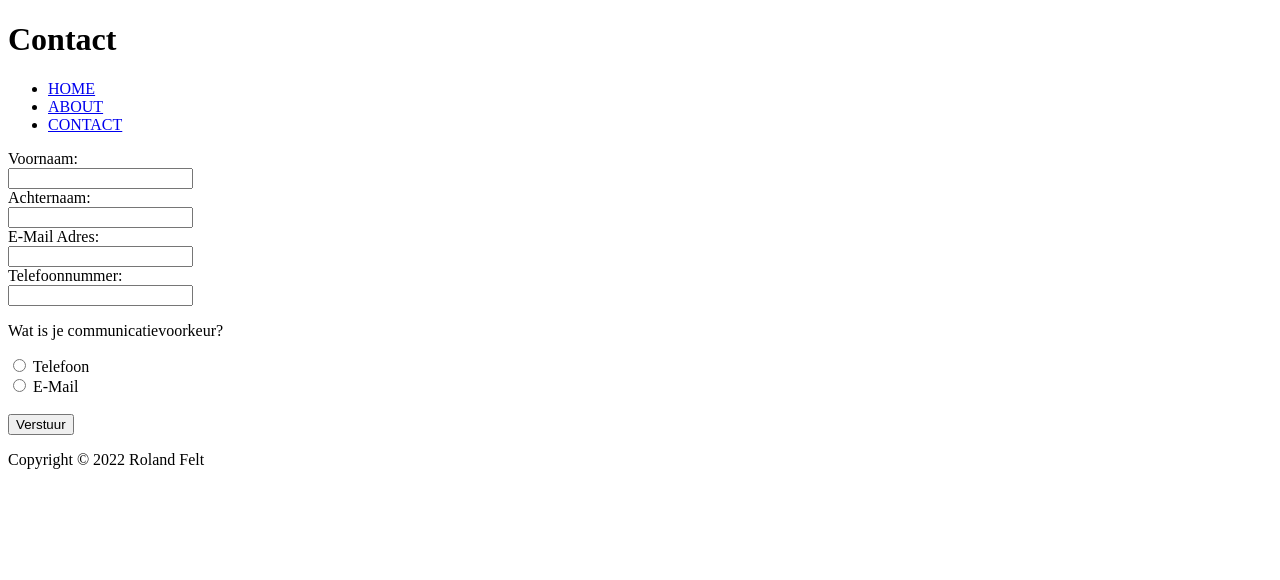
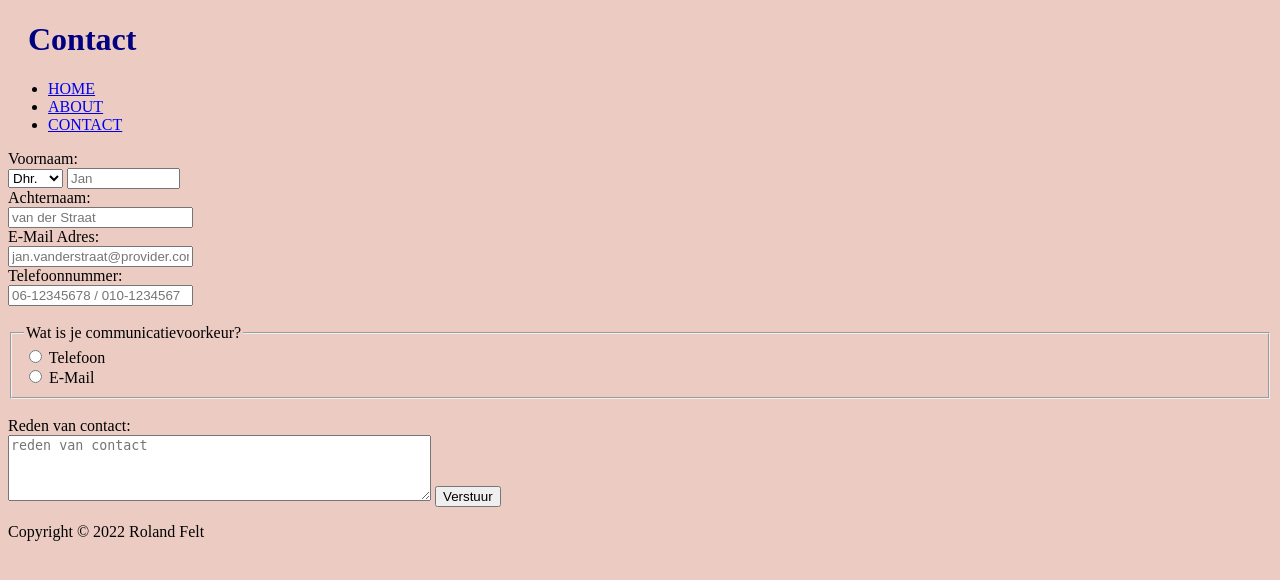
Before and after one commit to userieur/educom-webshop-basis, a PHP site: page /contact.html in a window 1280 px wide. Shown: the top 580 px of the page. Run offline with PHP 8.4, Linux system fonts and the light colour scheme.

Commit message:
#11 #12 #13 #14 #15 #16 #17 #18 Alle feedback aangepast, zal volgende keer per issue doen...

```diff
--- a/CSS/stylesheet.css
+++ b/CSS/stylesheet.css
@@ -1 +1,9 @@
 /* Cascade Style Sheet for this website */
+body {
+    background-color:rgba(230, 186, 173, 0.733);
+  }
+
+  h1 {
+    color:navy;
+    margin-left: 20px;
+  }
--- a/contact.html
+++ b/contact.html
@@ -1,40 +1,48 @@
 <!DOCTYPE html>
 <html lang="nl-NL">
+    <head>
+        <title>Index</title>
+        <link rel="stylesheet" href="CSS/stylesheet.css">
+    </head>
     <body>
-
         <h1>Contact</h1>
-
         <ul>
             <li><a href="index.html">HOME</a></li>
             <li><a href="about.html">ABOUT</a></li>
             <li><a href="contact.html">CONTACT</a></li>
         </ul>
-
         <form action="/action_page.php"> <!--Moet ik hier een pagina voor aanmaken? Want nu gebeurd er niks -->
             <label for="fname">Voornaam:</label><br>
-    <input type="text" id="fname" name="fname"><br>
+            <select name="sex" id="sex">
+                <option value="man">Dhr.</option>
+                <option value="woman">Mevr.</option>
+            </select>
+            <input type="text" id="fname" name="fname" size="11" placeholder="Jan"><br>
             <label for="lname">Achternaam:</label><br>
-    <input type="text" id="lname" name="lname"><br>
-    <label for="lname">E-Mail Adres:</label><br>
-    <input type="text" id="email" name="email"><br>
-    <label for="lname">Telefoonnummer:</label><br>
-    <input type="text" id="phone" name="phone"><br>
+            <input type="text" id="lname" name="lname" placeholder="van der Straat"><br>
+            <label for="email">E-Mail Adres:</label><br>
+            <input type="email" id="email" name="email" placeholder="jan.vanderstraat@provider.com"><br>
+            <label for="phone">Telefoonnummer:</label><br>
+            <input type="tel" id="phone" name="phone" pattern="[0-9]{2}[0-9]{8}|[0-9]{3}[0-9]{7}" placeholder="06-12345678 / 010-1234567" ><br>
+            <br>
+            <fieldset>
+                <legend>Wat is je communicatievoorkeur?</legend>
 
-    <p>Wat is je communicatievoorkeur?</p>
-    <form>
                 <input type="radio" id="tel" name="fav_com" value="Telefoon">
-        <label for="html">Telefoon</label><br>
+                <label for="tel">Telefoon</label><br>
+
                 <input type="radio" id="mail" name="fav_com" value="E-Mail">
-        <label for="css">E-Mail</label><br>
-    </form>
+                <label for="mail">E-Mail</label><br>
+            </fieldset>
+
             <br>
+            <label for="story">Reden van contact:</label><br>
+            <textarea id="story" name="story" rows="4" cols="50" placeholder="reden van contact"></textarea>
             <input type="submit" value="Verstuur">
         </form>
-
         <footer>
-    <p>Copyright &#169; <script>document.write(new Date().getFullYear())</script> Roland Felt</p>
+            <p>Copyright &copy; <script>document.write(new Date().getFullYear())</script> Roland Felt</p>
         </footer>
-
     </body>
 </html>
 <!--
```
Also changed, not shown: about.html (+5 -5 lines), index.html (+8 -6 lines). Lines whose indentation alone changed are shown as unchanged.
